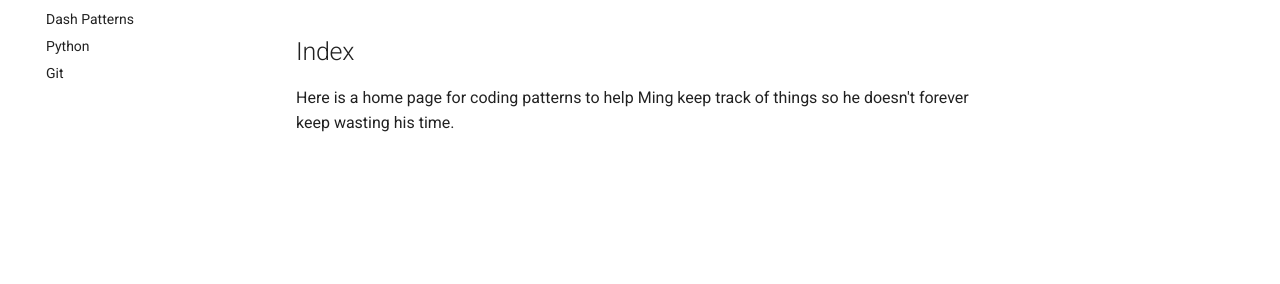
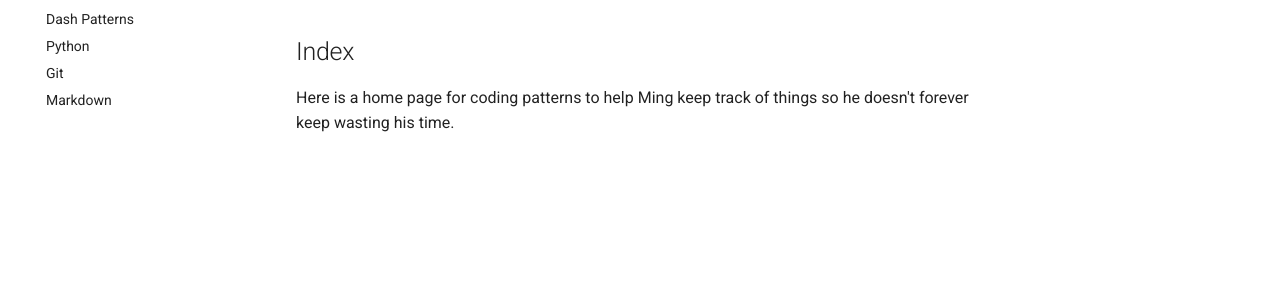
Before and after one commit to mwang87/MingWangCodingPatterns, an MkDocs documentation site: the page built from docs/index.md, in a window 1280 px wide. Shown: the part 146-430 px from the top of the page. Built offline with MkDocs 1.6.1 and Material for MkDocs 9.7.7, drawn with Linux system fonts in a browser that asks for light colours; comment, search, counter and statistics services are not loaded.

Commit message:
adding markdown

```diff
--- a/mkdocs.yml
+++ b/mkdocs.yml
@@ -9,6 +9,7 @@ nav:
     - Dash Patterns: dash.md
     - Python: python.md
     - Git: git.md
+    - Markdown: markdown.md
 theme:
     name: material
 
```
